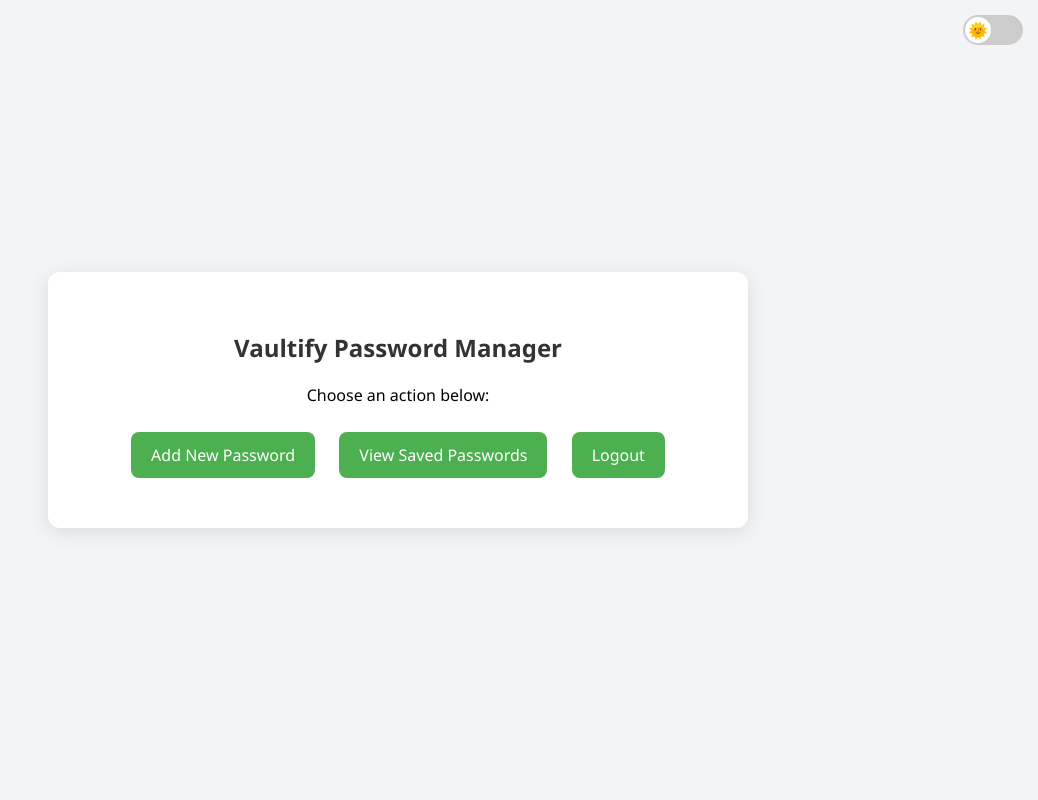
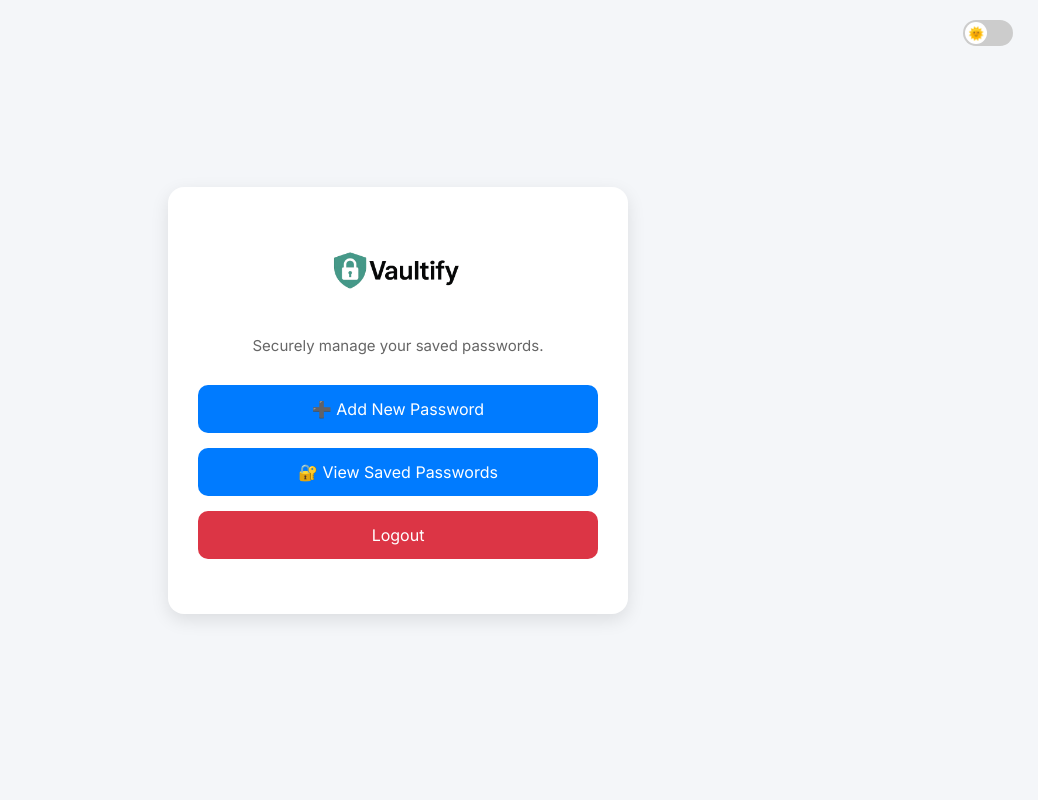
Before and after one commit to Gino156/password-manager, a PHP site: page /dashboard.php in a window 1280 px wide. Shown: the whole page, without its empty margins (242-1280 px from the left). Run offline with PHP 8.4, Linux system fonts and the light colour scheme; a user stored in the database is signed in.

Commit message:
modifying system

```diff
--- a/dashboard.php
+++ b/dashboard.php
@@ -21,37 +21,24 @@ if (!isset($_SESSION['user_id'])) {
 
 <head>
     <meta charset="UTF-8">
-    <title>Dashboard - Password Manager</title>
+    <title>Vaultify Dashboard</title>
     <meta name="viewport" content="width=device-width, initial-scale=1.0">
-
-    <script>
-        let inactivityTimer;
-
-        function resetInactivityTimer() {
-            clearTimeout(inactivityTimer);
-            inactivityTimer = setTimeout(() => {
-                alert("⏰ You have been logged out due to inactivity.");
-                window.location.href = "logout.php?timeout=1";
-            }, 60000);
+    <link href="https://fonts.googleapis.com/css2?family=Inter:wght@400;600&display=swap" rel="stylesheet">
+    <style>
+        * {
+            box-sizing: border-box;
         }
 
-        window.onload = resetInactivityTimer;
-        window.onmousemove = resetInactivityTimer;
-        window.onkeydown = resetInactivityTimer;
-        window.onclick = resetInactivityTimer;
-        window.onscroll = resetInactivityTimer;
-    </script>
-
-    <style>
         body {
-            font-family: 'Segoe UI', sans-serif;
-            background-color: #f2f4f8;
+            font-family: 'Inter', sans-serif;
+            background-color: #f4f6f9;
+            margin: 0;
+            padding: 0;
+            height: 100vh;
             display: flex;
             align-items: center;
             justify-content: center;
-            height: 100vh;
-            margin: 0;
-            transition: background-color 0.3s, color 0.3s;
+            transition: background-color 0.3s ease;
         }
 
         .dark-mode {
@@ -59,132 +46,158 @@ if (!isset($_SESSION['user_id'])) {
             color: #f4f4f4;
         }
 
-        .dashboard-container {
-            background-color: #fff;
-            padding: 40px 50px;
-            border-radius: 12px;
-            box-shadow: 0 4px 20px rgba(0, 0, 0, 0.1);
+        .card {
+            background-color: #ffffff;
+            padding: 40px 30px;
+            border-radius: 16px;
+            box-shadow: 0 6px 18px rgba(0, 0, 0, 0.1);
             text-align: center;
+            max-width: 460px;
             width: 100%;
-            max-width: 600px;
-            transition: background-color 0.3s, color 0.3s;
+            transition: background-color 0.3s ease;
         }
 
-        .dark-mode .dashboard-container {
-            background-color: #1f1f1f;
-            box-shadow: 0 4px 20px rgba(255, 255, 255, 0.05);
+        .dark-mode .card {
+            background-color: #1e1e1e;
         }
 
-        h2 {
-            margin-bottom: 20px;
-            color: #333;
+        .card img.logo {
+            width: 150px;
+            height: auto;
+            margin-top: -30px;
+            margin-bottom: -30px;
         }
 
-        .dark-mode h2 {
+        .card h1 {
+            font-size: 24px;
+            margin-bottom: 10px;
+            font-weight: 600;
+            color: #222;
+        }
+
+        .dark-mode .card h1 {
             color: #f4f4f4;
         }
 
-        a {
-            display: inline-block;
-            margin: 10px;
-            padding: 12px 20px;
-            background-color: #4CAF50;
+        .card p {
+            font-size: 15px;
+            color: #666;
+            margin-bottom: 30px;
+        }
+
+        .dark-mode .card p {
+            color: #bbb;
+        }
+
+        .btn {
+            display: block;
+            width: 100%;
+            margin-bottom: 15px;
+            padding: 14px;
+            background-color: #007bff;
             color: white;
             text-decoration: none;
-            border-radius: 8px;
+            border-radius: 10px;
+            font-size: 16px;
+            font-weight: 500;
             transition: background-color 0.3s ease;
         }
 
-        a:hover {
-            background-color: #45a049;
+        .btn:hover {
+            background-color: #0069d9;
         }
 
-        .toggle-switch {
-            position: absolute;
-            top: 15px;
-            right: 15px;
+        .btn.logout {
+            background-color: #dc3545;
         }
 
-        .switch {
-            position: relative;
-            display: inline-block;
-            width: 60px;
-            height: 30px;
+        .btn.logout:hover {
+            background-color: #c82333;
         }
 
-        .switch input {
-            opacity: 0;
-            width: 0;
-            height: 0;
+        .theme-toggle {
+            position: absolute;
+            top: 20px;
+            right: 25px;
         }
 
-        .slider {
-            position: absolute;
-            cursor: pointer;
-            top: 0;
-            left: 0;
-            right: 0;
-            bottom: 0;
+        .theme-toggle input {
+            display: none;
+        }
+
+        .toggle-label {
             background-color: #ccc;
             border-radius: 30px;
-            transition: 0.4s;
+            width: 50px;
+            height: 26px;
+            display: inline-block;
+            position: relative;
+            cursor: pointer;
         }
 
-        .slider:before {
+        .toggle-label::before {
+            content: "🌞";
             position: absolute;
-            content: "🌞";
-            height: 26px;
-            width: 26px;
             left: 2px;
-            bottom: 2px;
+            top: 2px;
+            width: 22px;
+            height: 22px;
             background-color: white;
             border-radius: 50%;
-            transition: 0.4s;
-            font-size: 16px;
             text-align: center;
-            line-height: 26px;
+            line-height: 22px;
+            font-size: 13px;
+            transition: 0.3s;
         }
 
-        input:checked+.slider {
-            background-color: #4f4f4f;
+        #themeSwitch:checked+.toggle-label::before {
+            transform: translateX(24px);
+            content: "🌙";
         }
 
-        input:checked+.slider:before {
-            transform: translateX(30px);
-            content: "🌙";
+        #themeSwitch:checked+.toggle-label {
+            background-color: #555;
+        }
+
+        @media (max-width: 480px) {
+            .card {
+                padding: 30px 20px;
+            }
+
+            .card img.logo {
+                width: 120px;
+            }
         }
     </style>
 </head>
 
 <body onload="loadTheme()">
-    <div class="toggle-switch">
-        <label class="switch">
-            <input type="checkbox" id="themeToggle" onchange="toggleTheme()">
-            <span class="slider"></span>
-        </label>
+    <div class="theme-toggle">
+        <input type="checkbox" id="themeSwitch" onchange="toggleTheme()">
+        <label for="themeSwitch" class="toggle-label"></label>
     </div>
 
-    <div class="dashboard-container">
-        <h2>Vaultify Password Manager</h2>
-        <p>Choose an action below:</p>
-        <a href="add_password.php">Add New Password</a>
-        <a href="view_passwords.php">View Saved Passwords</a>
-        <a href="logout.php">Logout</a>
+    <div class="card">
+        <img src="images/logo.png" alt="Vaultify Logo" class="logo">
+        <p>Securely manage your saved passwords.</p>
+
+        <a href="add_password.php" class="btn">➕ Add New Password</a>
+        <a href="view_passwords.php" class="btn">🔐 View Saved Passwords</a>
+        <a href="logout.php" class="btn logout">Logout</a>
     </div>
 
     <script>
         function toggleTheme() {
-            document.body.classList.toggle("dark-mode");
-            const isDark = document.body.classList.contains("dark-mode");
+            const isDark = document.body.classList.toggle("dark-mode");
             localStorage.setItem("theme", isDark ? "dark" : "light");
-            document.getElementById("themeToggle").checked = isDark;
+            document.getElementById("themeSwitch").checked = isDark;
         }
 
         function loadTheme() {
             const theme = localStorage.getItem("theme");
             if (theme === "dark") {
                 document.body.classList.add("dark-mode");
-                document.getElementById("themeToggle").checked = true;
+                document.getElementById("themeSwitch").checked = true;
             }
         }
     </script>
```
Also changed, not shown: add_password.php (+23 -2 lines), login.php (+54 -15 lines), register.php (+34 -18 lines), verify_otp.php (+52 -24 lines), view_passwords.php (+21 -3 lines), images/logo.png (added).
